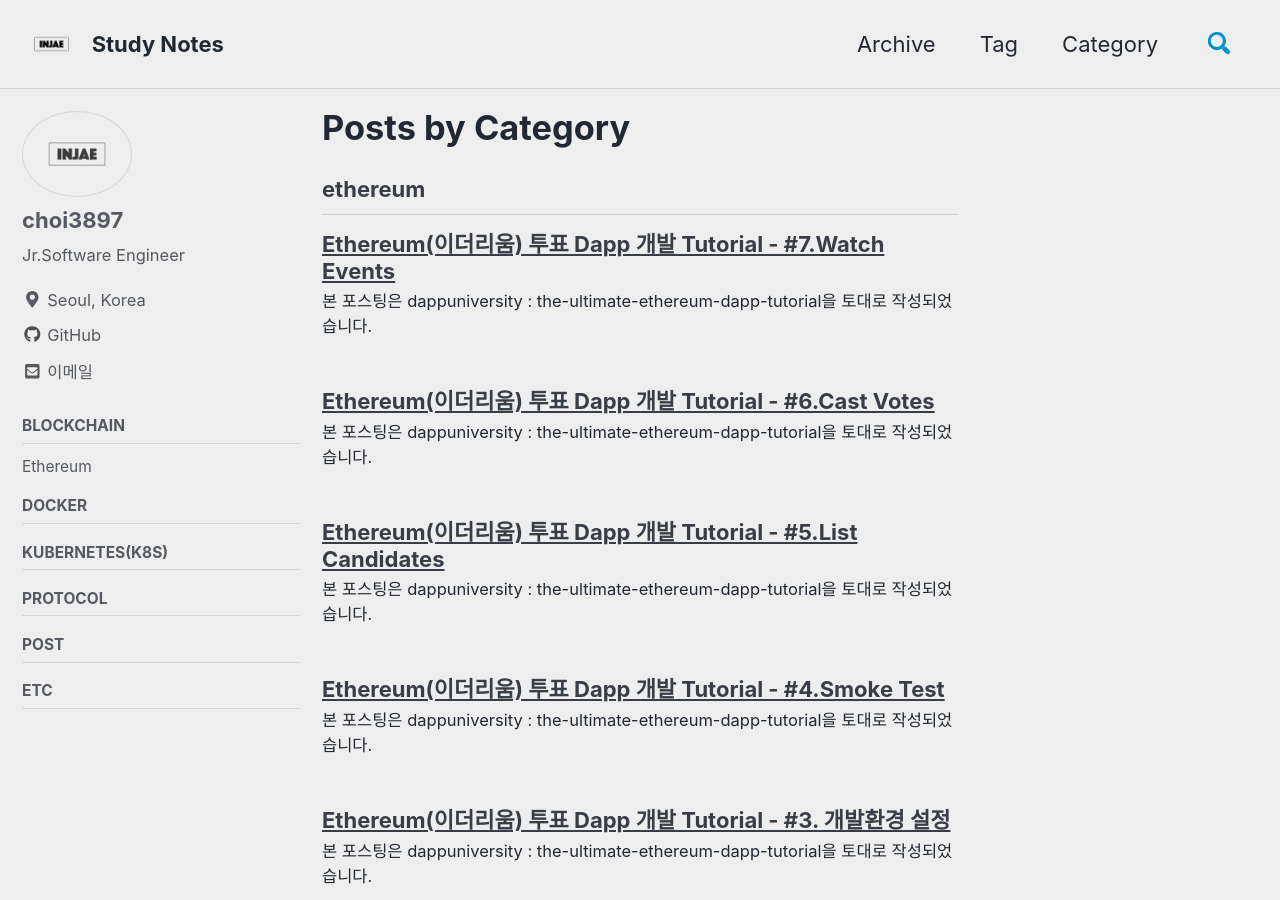
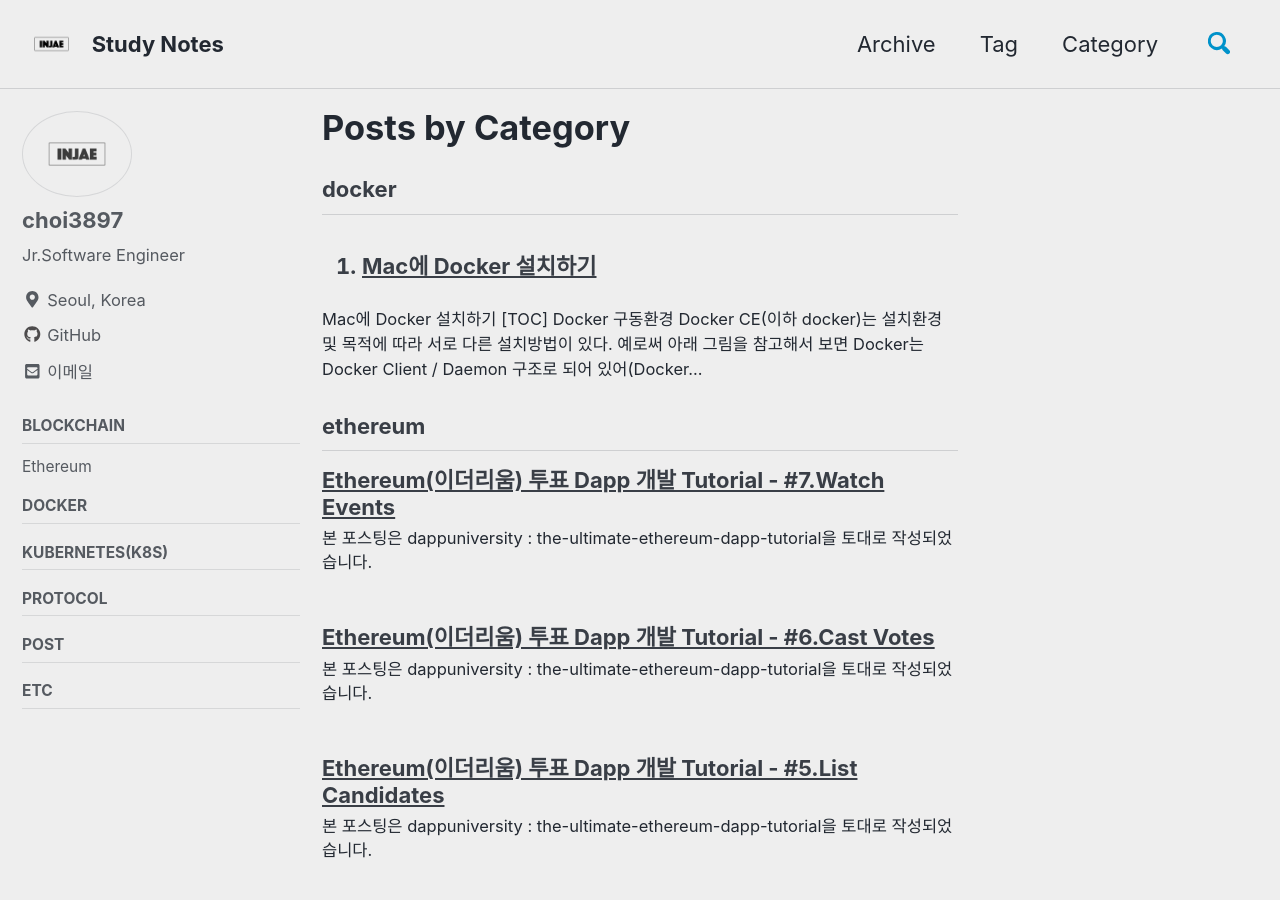
Before and after one commit to choi3897/choi3897.github.io, a Jekyll site: the page built from _pages/category-archive.html, in a window 1280 px wide and 900 px high. Built offline with Jekyll 4.4.1, drawn with Linux system fonts in a browser that asks for light colours; cached includes are drawn as plain includes; nearby versions of some CDN libraries.

Commit message:
update categories and docker posting #1

```diff
--- a/_posts/2019-03-01-docker-setup-01.md
+++ b/_posts/2019-03-01-docker-setup-01.md
@@ -1,3 +1,12 @@
+---
+title: "1. Mac에 Docker 설치하기"
+date: 2019-03-01 23:00:00 -0900
+categories: docker
+tags:
+  - Docker
+lastmod: 2019-03-01 23:00:00 -0900
+---
+
 # Mac에 Docker 설치하기
 
 [TOC]
```
